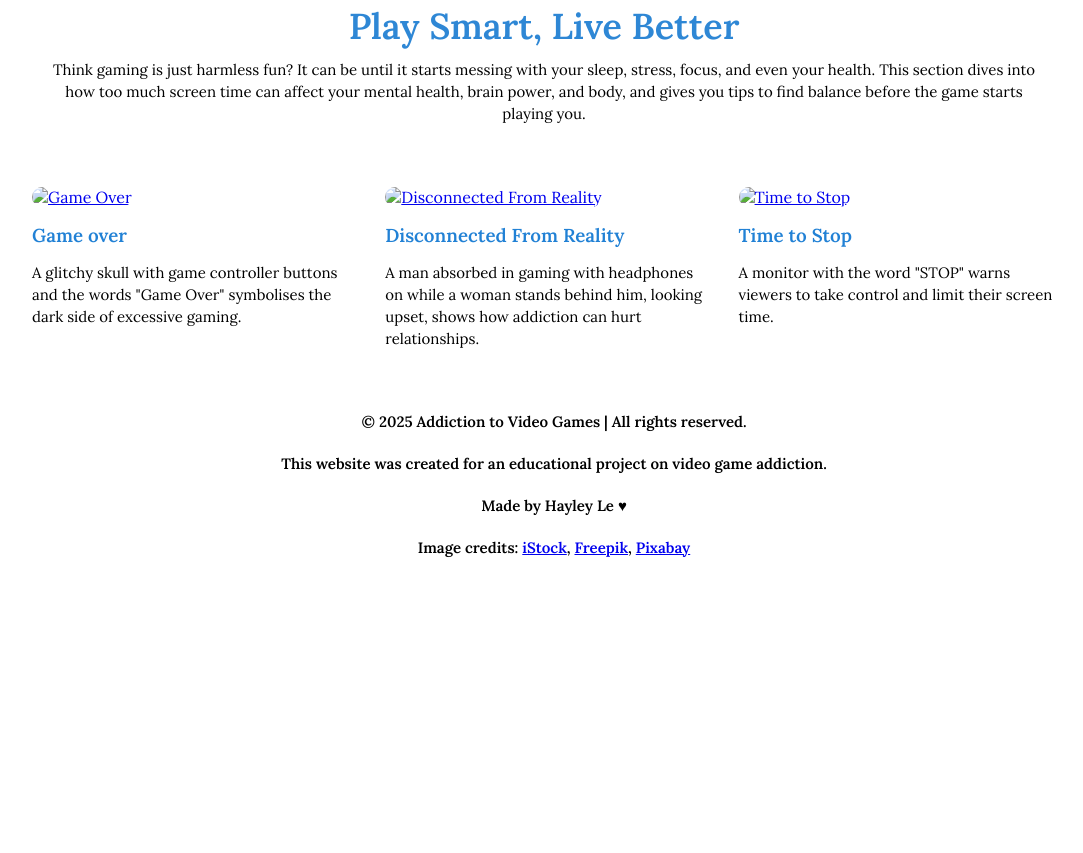
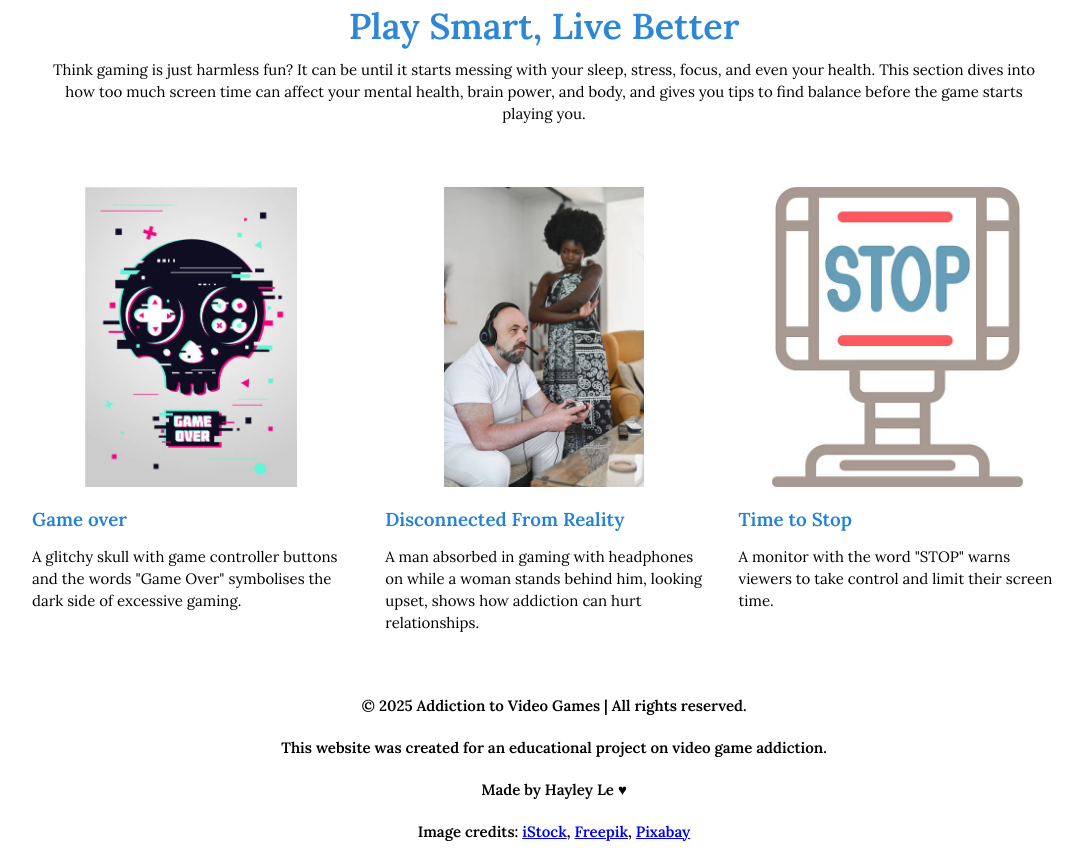
Before and after one commit to 21349wghs/addiction-to-videogame, a plain HTML site: page help.html in a window 1280 px wide. Shown: the part 1401-2254 px from the top of the page, without its empty margins (96-1179 px from the left). Before the commit the page ends 1970 px from the top, so only its background shows below. Drawn offline with Linux system fonts and the light colour scheme; files whose address does not match are found by name.

Commit message:
Update help.html

```diff
--- a/help.html
+++ b/help.html
@@ -8,12 +8,12 @@
     <link rel="preconnect" href="https://fonts.gstatic.com" crossorigin>
     <link href="https://fonts.googleapis.com/css2?family=Lora:ital,wght@0,400..700;1,400..700&display=swap" rel="stylesheet">
     <link rel="stylesheet" href="https://cdnjs.cloudflare.com/ajax/libs/font-awesome/6.5.0/css/all.min.css">
-    <link rel="icon" href="images/smalllogo.png" type="image/png">
+    <link rel="icon" href="smalllogo.png" type="image/png">
 </head>
 <body>
     <section class="help-header">
         <nav>
-            <a href="index.html"> <img src="images/newlogo.png"></a>
+            <a href="index.html"> <img src="newlogo.png"></a>
             <div class="nav-links" id="navLinks">
                 <i class="fa fa-times" onclick="hideMenu()"></i>
                 <ul>
@@ -59,21 +59,21 @@
 <div class="row">
     <div class="Information-col">
         <a href="https://www.freepik.com" target="_blank">
-            <img src="/images/gameover1.jpg" alt="Game Over">
+            <img src="gameover1.jpg" alt="Game Over">
         </a>
         <h3>Game over</h3>
         <p>A glitchy skull with game controller buttons and the words "Game Over" symbolises the dark side of excessive gaming.</p>
     </div>
     <div class="Information-col">
         <a href="https://www.istockphoto.com" target="_blank">
-            <img src="/images/angry.jpg" alt="Disconnected From Reality">
+            <img src="angry.jpg" alt="Disconnected From Reality">
         </a>
         <h3>Disconnected From Reality</h3>
         <p>A man absorbed in gaming with headphones on while a woman stands behind him, looking upset, shows how addiction can hurt relationships.</p>
     </div>
     <div class="Information-col">
         <a href="https://www.freepik.com" target="_blank">
-            <img src="/images/stop.jpg" alt="Time to Stop">
+            <img src="stop.jpg" alt="Time to Stop">
         </a>
         <h3>Time to Stop</h3>
         <p>A monitor with the word "STOP" warns viewers to take control and limit their screen time.</p>
```
